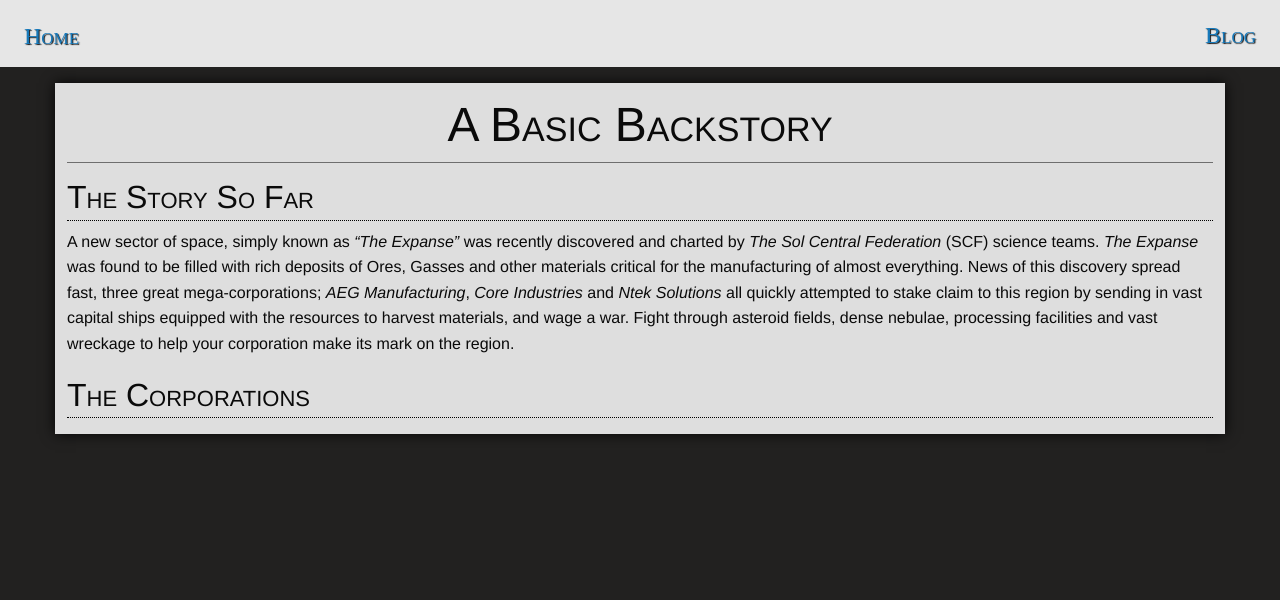
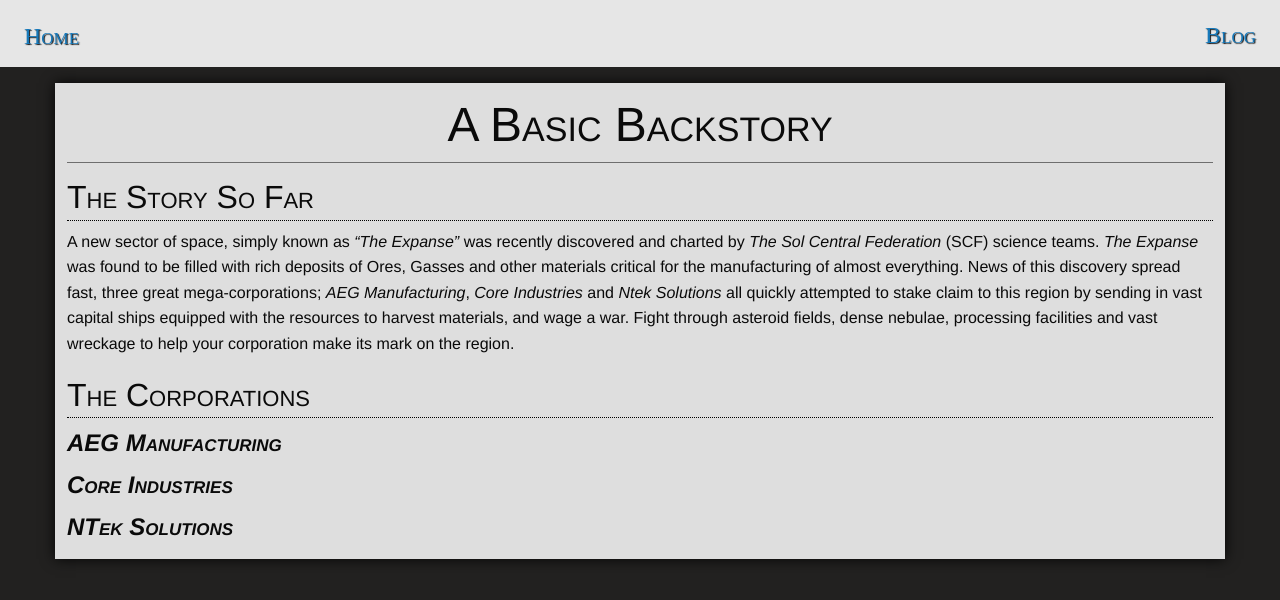
Before and after one commit to ori-sky/polar-space, a Jekyll site: the page built from designs/story.md, in a window 1280 px wide. Shown: the top 600 px of the page. Built offline with Jekyll 4.4.1, drawn with Linux system fonts in a browser that asks for light colours; nearby versions of some CDN libraries; some web fonts are replaced; our own code applies the rules of GitHub Pages for plain Markdown files; library files that are not in the unit come from our copies.

Commit message:
designs/story.md updated from https://stackedit.io/

```diff
--- a/designs/story.md
+++ b/designs/story.md
@@ -6,7 +6,11 @@ A new sector of space, simply known as *“The Expanse”* was recently discover
 News of this discovery spread fast, three great mega-corporations; *AEG Manufacturing*, *Core Industries* and *Ntek Solutions* all quickly attempted to stake claim to this region by sending in vast capital ships equipped with the resources to harvest materials, and wage a war.
 Fight through asteroid fields, dense nebulae, processing facilities and vast wreckage to help your corporation make its mark on the region.
 # The Corporations
+## *AEG Manufacturing*
 
+## *Core Industries*
+
+## *NTek Solutions*
 <!--stackedit_data:
-eyJoaXN0b3J5IjpbLTEyNzIzNDExMjFdfQ==
+eyJoaXN0b3J5IjpbNjA0MzM1NDA1XX0=
 -->
```
